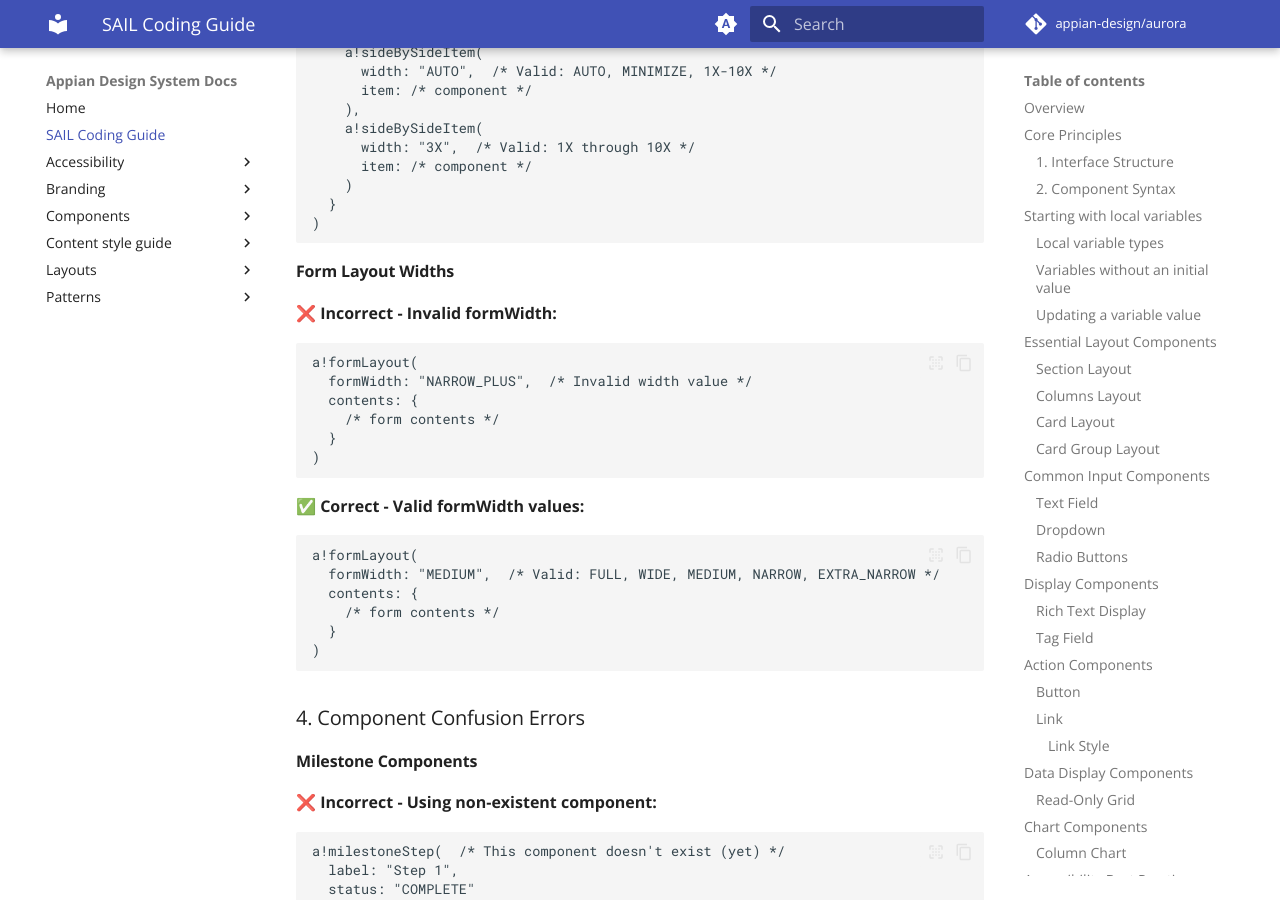
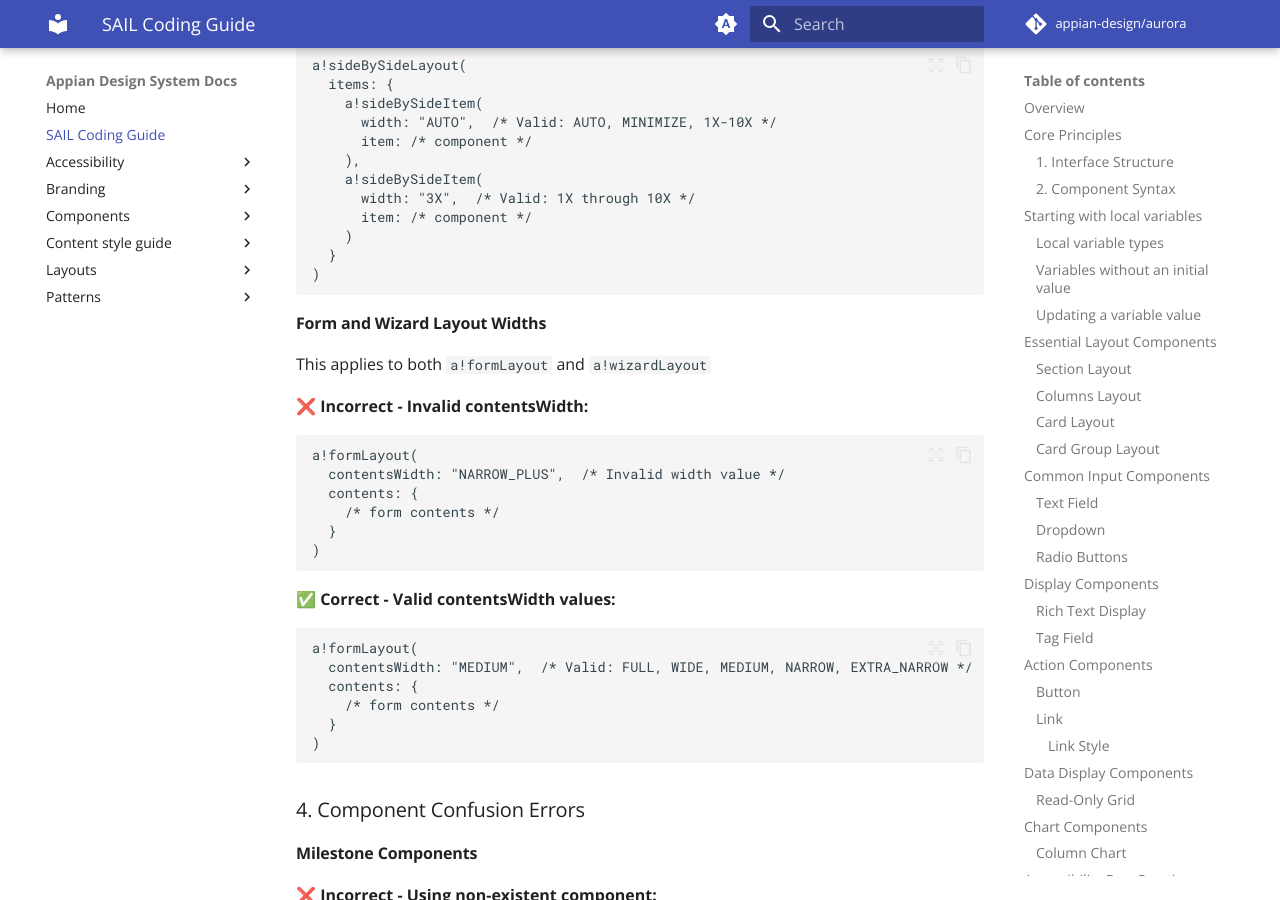
Before and after one commit to appian-design/aurora, an MkDocs documentation site: the page built from docs/SAIL_CODING_GUIDE.md, in a window 1280 px wide and 900 px high, scrolled down 15998 px. Built offline with MkDocs 1.6.1 and Material for MkDocs 9.7.7, drawn with Linux system fonts in a browser that asks for light colours; comment, search, counter and statistics services are not loaded; some of the changed text lies outside the part shown.

Commit message:
addressing comments

````diff
--- a/docs/SAIL_CODING_GUIDE.md
+++ b/docs/SAIL_CODING_GUIDE.md
@@ -247,7 +247,9 @@
 
 ### Button
 
-IMPORTANT: Button widgets should always be placed inside a `a!buttonArrayLayout`, unless they are part of `a!formLayout`, which uses `a!buttonLayout` instead.
+IMPORTANT: Button widgets should generally be placed inside a `a!buttonArrayLayout`, but there are exceptions:
+- `a!formLayout` uses `a!buttonLayout` for the `buttons` parameter
+- `a!wizardLayout` takes an array of `a!buttonWidget` directly in the `primaryButtons` and `secondaryButtons` parameters
 
 ```sail
 a!buttonArrayLayout(
@@ -760,22 +762,24 @@
 )
 ```
 
-#### Form Layout Widths
+#### Form and Wizard Layout Widths
 
-**❌ Incorrect - Invalid formWidth:**
+This applies to both `a!formLayout` and `a!wizardLayout`
+
+**❌ Incorrect - Invalid contentsWidth:**
 ```sail
 a!formLayout(
-  formWidth: "NARROW_PLUS",  /* Invalid width value */
+  contentsWidth: "NARROW_PLUS",  /* Invalid width value */
   contents: {
     /* form contents */
   }
 )
 ```
 
-**✅ Correct - Valid formWidth values:**
+**✅ Correct - Valid contentsWidth values:**
 ```sail
 a!formLayout(
-  formWidth: "MEDIUM",  /* Valid: FULL, WIDE, MEDIUM, NARROW, EXTRA_NARROW */
+  contentsWidth: "MEDIUM",  /* Valid: FULL, WIDE, MEDIUM, NARROW, EXTRA_NARROW */
   contents: {
     /* form contents */
   }
@@ -853,7 +857,7 @@
 ```sail
 a!progressBarField(
   percentage: 75,
-  color: "POSITIVE". /* Valid: ACCENT, POSITIVE, NEGATIVE, WARN */
+  color: "POSITIVE". /* Valid: ACCENT, POSITIVE, NEGATIVE, WARN, or any hex value from colors.md */
 )
 ```
 
@@ -1045,7 +1049,7 @@
 
 #### `a!fileUploadField` uses different button styles from other buttons
 
-This is currently a bug in the system where this component uses the old button style names. IMPORTANT: This guidance is for a!fileUploadField` only!
+This is currently a bug in the system where this component uses the old button style names. IMPORTANT: This guidance is for `a!fileUploadField` and `a!signatureField only`!
 
 **❌ Incorrect - Using `SOLID` and other correct button styles for `a!fileUploadField`:**
 
````
Also changed, not shown: docs/patterns/banners.md (+1 -1 lines).
